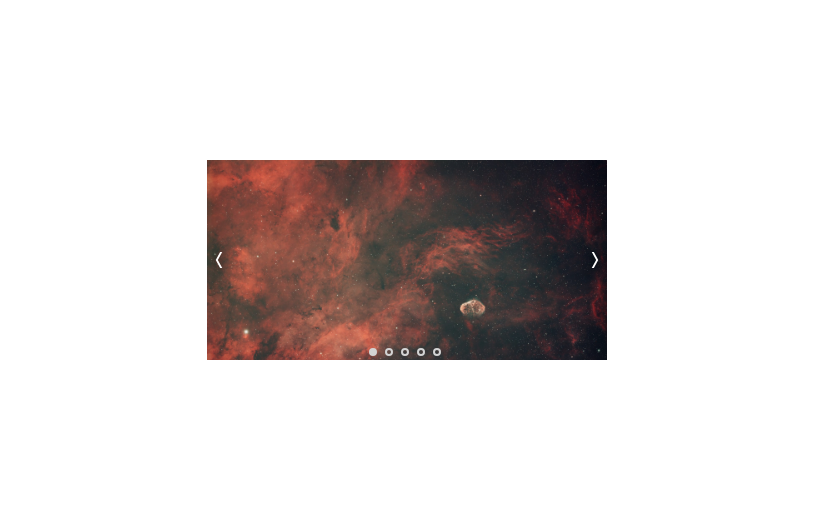
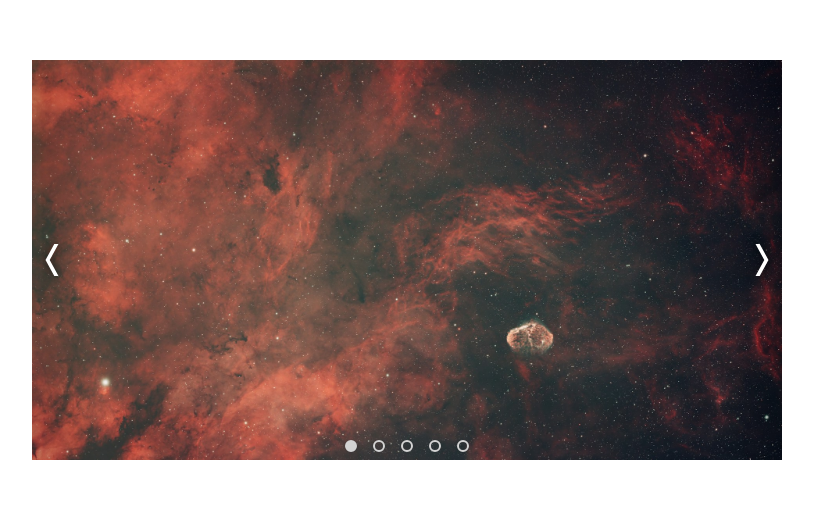
Before and after one commit to jacobsmithdev/carousel-showcase-top, a website built with webpack: page src/index.html in a window 1280 px wide. Shown: the part 140-669 px from the top of the page, without its empty margins (233-1046 px from the left). Built offline with nearby package versions, Linux system fonts and the light colour scheme.

Commit message:
feat: Increase carousel mockup size

```diff
--- a/src/styles.css
+++ b/src/styles.css
@@ -24,15 +24,15 @@
 }
 
 .carousel {
-    width: 400px;
-    height: 200px;
+    width: 750px;
+    height: 400px;
     display: grid;
     grid-template-columns: auto 1fr auto;
 }
 
 .arrow-icon {
-    width: 1rem;
-    height: 1rem;
+    width: 2rem;
+    height: 2rem;
     filter: drop-shadow(0px 0px 5px hsla(0, 0%, 0%, 0.75));
 }
 
@@ -41,7 +41,7 @@
     place-content: center start;
     border: none;
     padding-left: 4px;
-    padding-right: 12px;
+    padding-right: 32px;
     background: linear-gradient(
         90deg,
         hsla(0, 0%, 0%, 0.2),
@@ -62,7 +62,7 @@
     display: grid;
     place-content: center start;
     border: none;
-    padding-left: 16px;
+    padding-left: 32px;
     padding-right: 4px;
     background: linear-gradient(
         -90deg,
@@ -87,12 +87,12 @@
 }
 
 .dot {
-    padding: 4px;
+    padding: 8px;
 }
 
 .dot__circle {
-    width: 0.5rem;
-    height: 0.5rem;
+    width: 0.75rem;
+    height: 0.75rem;
     border-radius: 8px;
     border: 2px solid lightgrey;
 }
```
